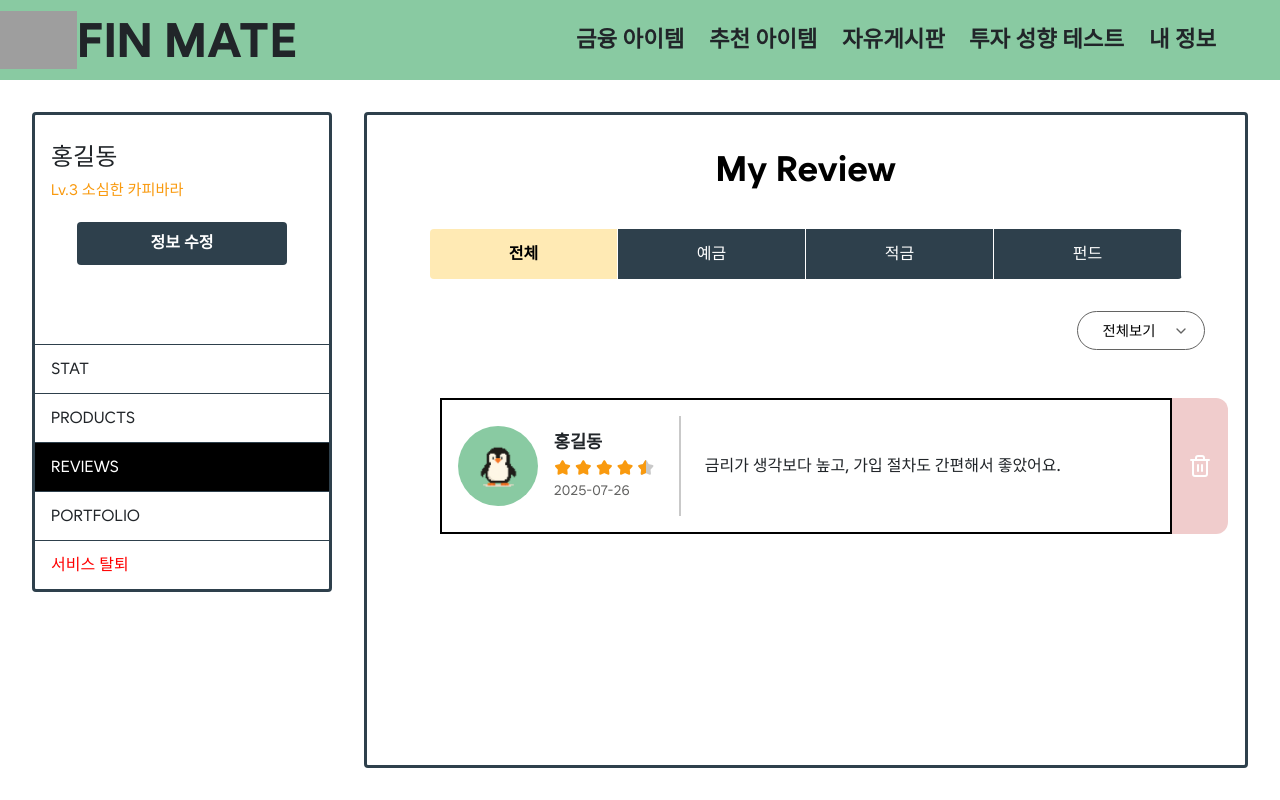
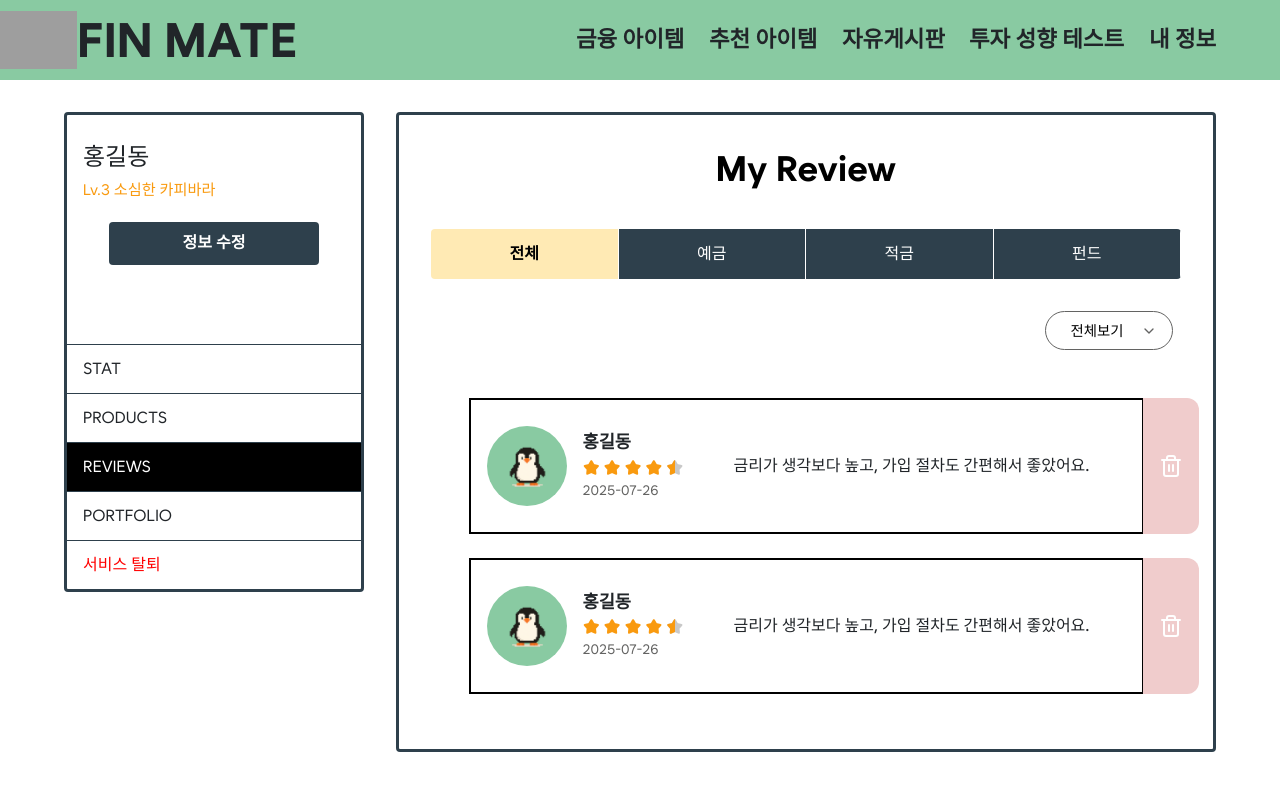
Before and after one commit to KB-technologia/FinMate_FE, a Vue app in the folder FinMate/: page /my-reviews in a window 1280 px wide. Built offline with nearby package versions, Linux system fonts and the light colour scheme; sample sign-in values are in the browser's storage; grey boxes are pictures that could not be loaded.

Commit message:
💄 RightPanel 화면 비율 조정

```diff
--- a/FinMate/src/views/info/MyReviews.vue
+++ b/FinMate/src/views/info/MyReviews.vue
@@ -1,9 +1,10 @@
 <template>
   <div class="my-reviews-page">
     <TopNavigationBar />
-    <div class="main-content">
+    <div class="mypage-container">
       <Sidebar />
-      <RightPanel>
+      <RightPanel :scroll="true" class="stats-right-panel">
+        <div class="panel-inner">
           <div class="my-reviews-header">
             <h1 class="title">My Review</h1>
             <div class="category-tab-bar-container">
@@ -19,6 +20,7 @@
               </div>
             </div>
           </div>
+
           <div class="review-sort-bar">
             <div class="select-wrapper">
               <select v-model="selectedSort">
@@ -30,6 +32,7 @@
               <ChevronDown class="select-icon" />
             </div>
           </div>
+
           <div class="review-list">
             <ReviewCard
               v-for="(review, index) in filteredReviews"
@@ -42,10 +45,10 @@
               @delete="handleDelete(index)"
               class="card-wrapper"
             />
-
             <p v-if="filteredReviews.length === 0" class="no-review-message">
               작성한 리뷰가 없습니다.
             </p>
+          </div>
         </div>
       </RightPanel>
     </div>
@@ -73,6 +76,14 @@ const categories = [
 
 // TODO: API 연동하기
 const mockReviews = ref([
+  {
+    id: 1,
+    username: "홍길동",
+    rating: 4.8,
+    date: "2025-07-26",
+    content: "금리가 생각보다 높고, 가입 절차도 간편해서 좋았어요.",
+    category: "deposit",
+  },
   {
     id: 1,
     username: "홍길동",
@@ -109,11 +120,23 @@ const filteredReviews = computed(() => {
   height: 100vh;
 }
 
-.main-content {
-  flex-grow: 1;
+.mypage-container {
   display: flex;
   gap: 2rem;
+  padding: 2rem 4rem;
+  align-items: flex-start;
+}
+
+.stats-right-panel {
   padding: 2rem;
+}
+
+.panel-inner {
+  display: flex;
+  flex-direction: column;
+  width: 100%;
+  max-width: 60rem;
+  margin: 0 auto;
 }
 
 .my-reviews-header {
@@ -193,7 +216,6 @@ const filteredReviews = computed(() => {
   right: 1rem;
   top: 50%;
   transform: translateY(-50%);
-  pointer-events: none;
   width: 1rem;
   height: 1rem;
   color: var(--color-dark-gray);
```
Lines whose indentation alone changed are shown as unchanged.
